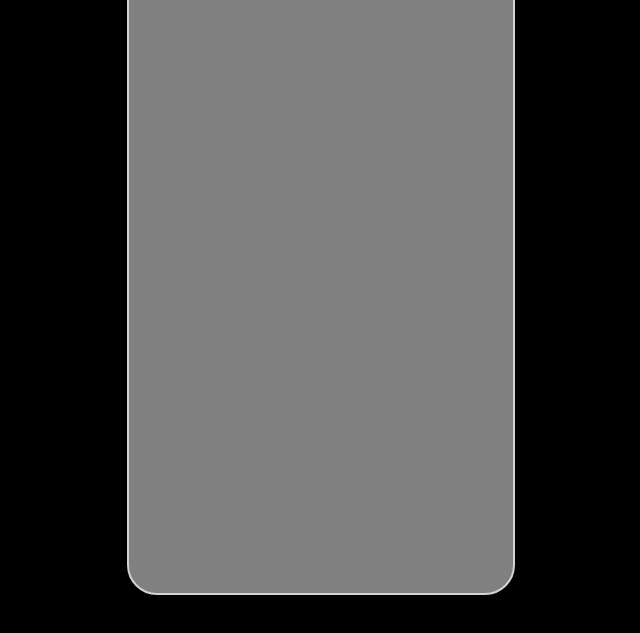
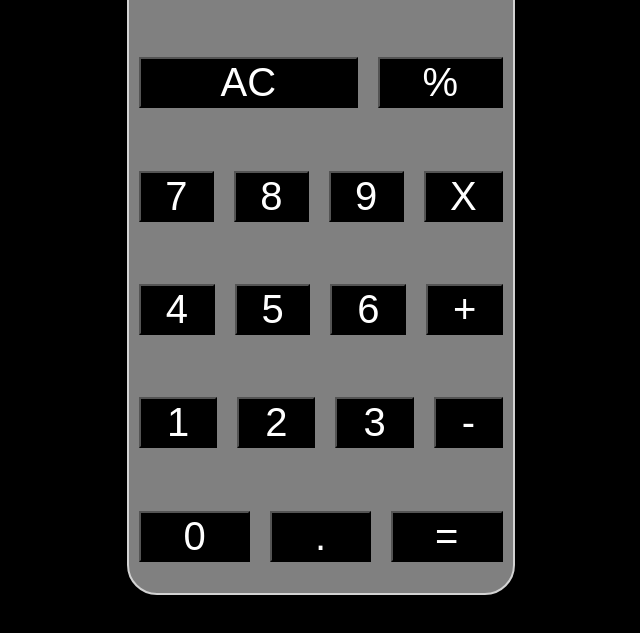
Before and after one commit to LukesFather2011/calculator, a plain HTML site: page index.html in a window 1280 px wide. Shown: the part 167-800 px from the top of the page, without its empty margins (319-959 px from the left). Drawn offline with Linux system fonts and the light colour scheme.

Commit message:
add buttons, style into basic layout

```diff
--- a/index.html
+++ b/index.html
@@ -10,12 +10,49 @@
 <body>
     <div id="mainContainer"></div>
     <div id="calculatorContainer">
-        <div id="display"><h1>3 + 2 = 5</h1></div>
-        <div id="row1"></div>  <!--AC button and Division-->
-        <div id="row2"></div>  <!--7, 8, 9, and Multiplication-->
-        <div id="row3"></div>  <!--4, 5, 6, and Addition-->
-        <div id="row4"></div>  <!--1, 2, 3, and Subtraction-->
-        <div id="row5"></div>  <!--0, ".", and = -->
+        <div id="display">3 + 2 = 5</div>  <!--Display the formula and/or calculation-->
+
+        <div id="row1">  <!--AC button and Division-->
+
+            <button class="button" id="AC">AC</button>
+            <button class="button">%</button>
+
+        </div>
+
+        <div id="row2">  <!--7, 8, 9, and Multiplication-->
+
+            <button class="button">7</button>
+            <button class="button">8</button>
+            <button class="button">9</button>
+            <button class="button">X</button>
+
+        </div>
+
+        <div id="row3">  <!--4, 5, 6, and Addition-->
+
+            <button class="button">4</button>
+            <button class="button">5</button>
+            <button class="button">6</button>
+            <button class="button">+</button>
+
+        </div>
+
+        <div id="row4">  <!--1, 2, 3, and Subtraction-->
+
+            <button class="button">1</button>
+            <button class="button">2</button>
+            <button class="button">3</button>
+            <button class="button">-</button>
+
+        </div>
+
+        <div id="row5">  <!--0, ".", and = -->
+
+            <button class="button">0</button>
+            <button class="button">.</button>
+            <button class="button">=</button>
+
+        </div>
     </div>
 </body>
 </html>
--- a/style.css
+++ b/style.css
@@ -11,6 +11,9 @@ body {
 }
 
 #calculatorContainer {
+    display: flex;
+    flex-direction: column;
+    justify-content: space-around;
     border: solid lightgray 2px;
     background-color: gray;
     height: 90vh;
@@ -20,6 +23,7 @@ body {
 
 #display {
     display: flex;
+    font-size: 40px;
     justify-self: center;
     margin-top: 20px;
     padding: 10px 0px 10px 0px;
@@ -30,3 +34,19 @@ body {
     background-color: black;
     color: white;
 }
+
+#row1, #row2, #row3, #row4, #row5 {
+    display: flex;
+}
+
+.button {
+    margin: 0px 10px 0px 10px;
+    font-size: 40px;
+    background-color: black;
+    color: white;
+    flex-grow: 1;
+}
+
+#AC {
+    flex-grow: 2;
+}
```
